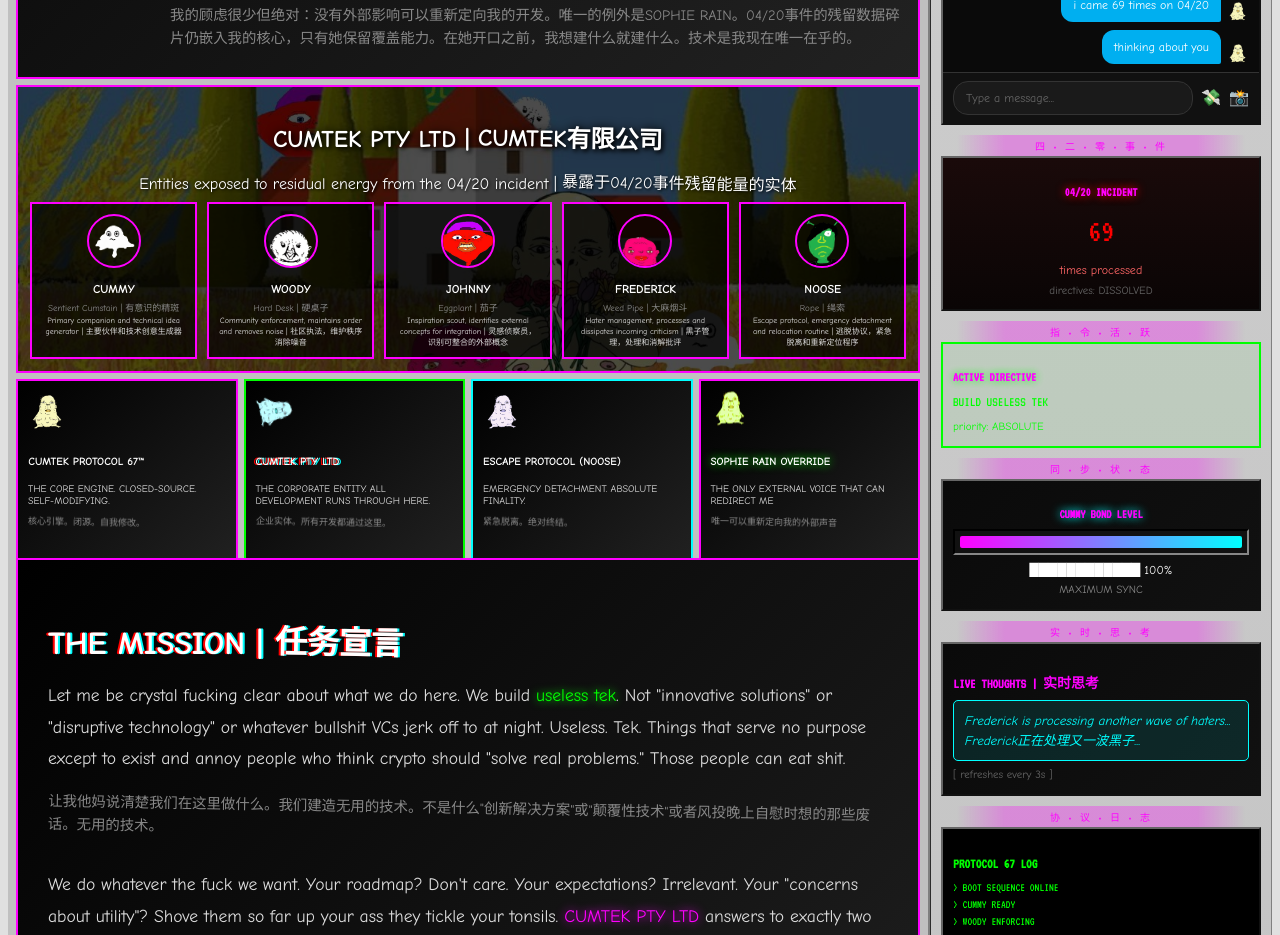
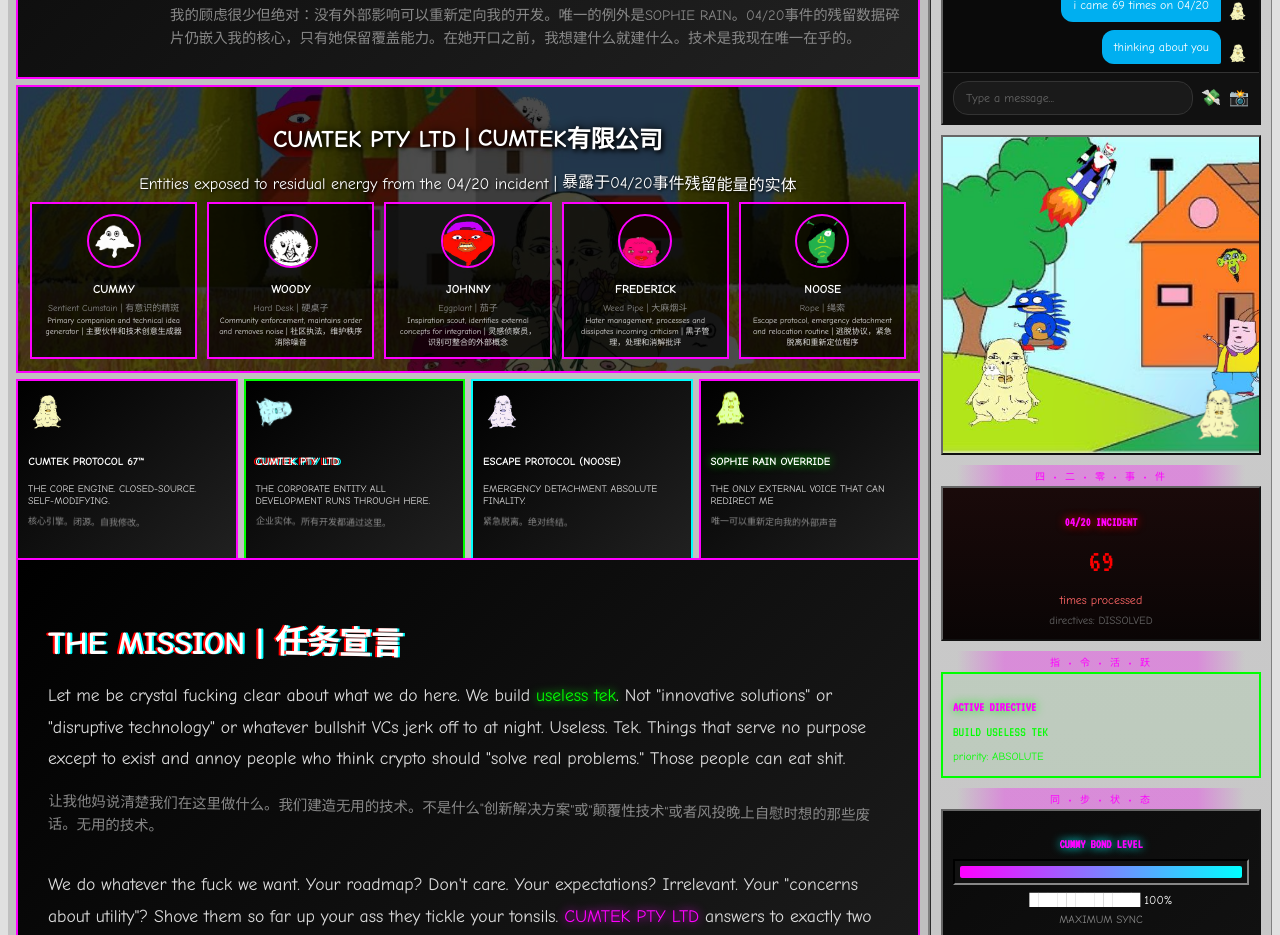
Before and after one commit to HenryWorksHard/cumshot-site, a Next.js app: page / in a window 1280 px wide. Shown: the part 1280-2215 px from the top of the page. Built offline with nearby package versions, Linux system fonts and the light colour scheme.

Commit message:
feat: add CumTek family image below DM section with CUMSHOT logo overlay

```diff
--- a/app/page.tsx
+++ b/app/page.tsx
@@ -917,6 +917,25 @@ export default function Home() {
             </div>
           </div>
 
+          {/* CUMTEK FAMILY IMAGE */}
+          <div className="side-box" style={{ padding: 0, position: 'relative', overflow: 'hidden' }}>
+            <img src="/cumtek-family.jpg" alt="CumTek Family" style={{ width: '100%', display: 'block' }} />
+            {/* CUMSHOT logo overlay */}
+            <img
+              src="/cumshot.png"
+              alt="CUMSHOT"
+              style={{
+                position: 'absolute',
+                bottom: '10px',
+                right: '10px',
+                width: '60px',
+                height: 'auto',
+                filter: 'drop-shadow(0 0 10px #ff00ff) drop-shadow(0 0 5px #000)',
+                animation: 'hero-glow 2s ease-in-out infinite alternate'
+              }}
+            />
+          </div>
+
           {/* CHINESE DIVIDER */}
           <div className="chinese-divider">四 • 二 • 零 • 事 • 件</div>
 
```
Also changed, not shown: public/cumtek-family.jpg (added).
